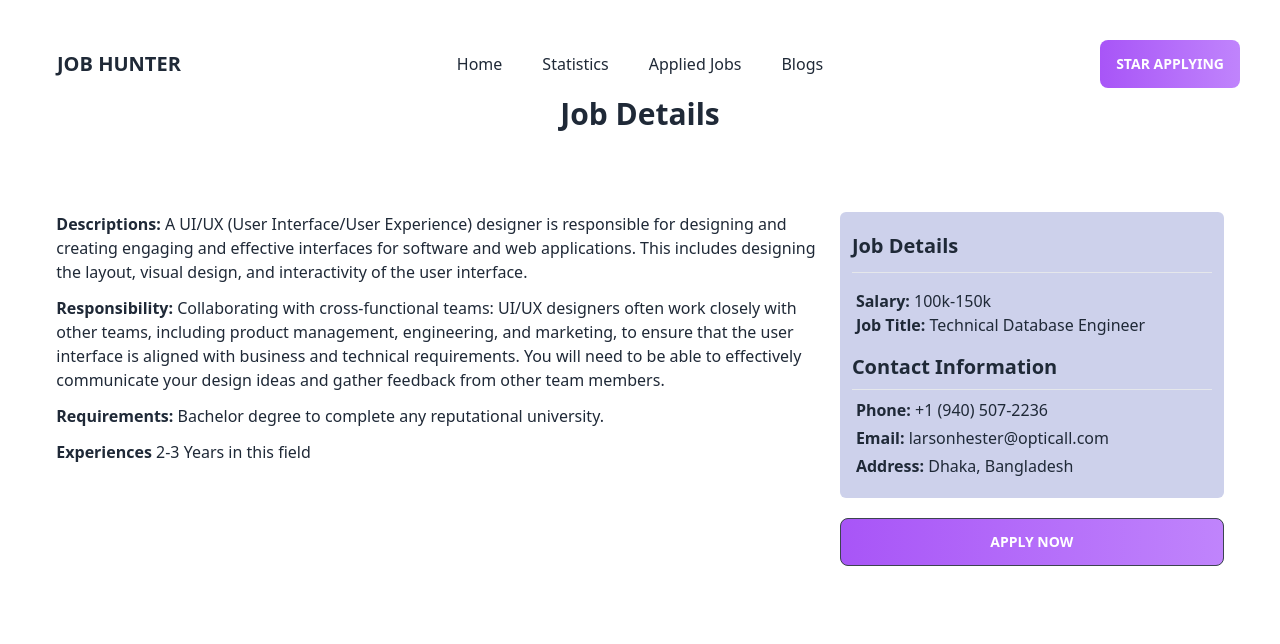
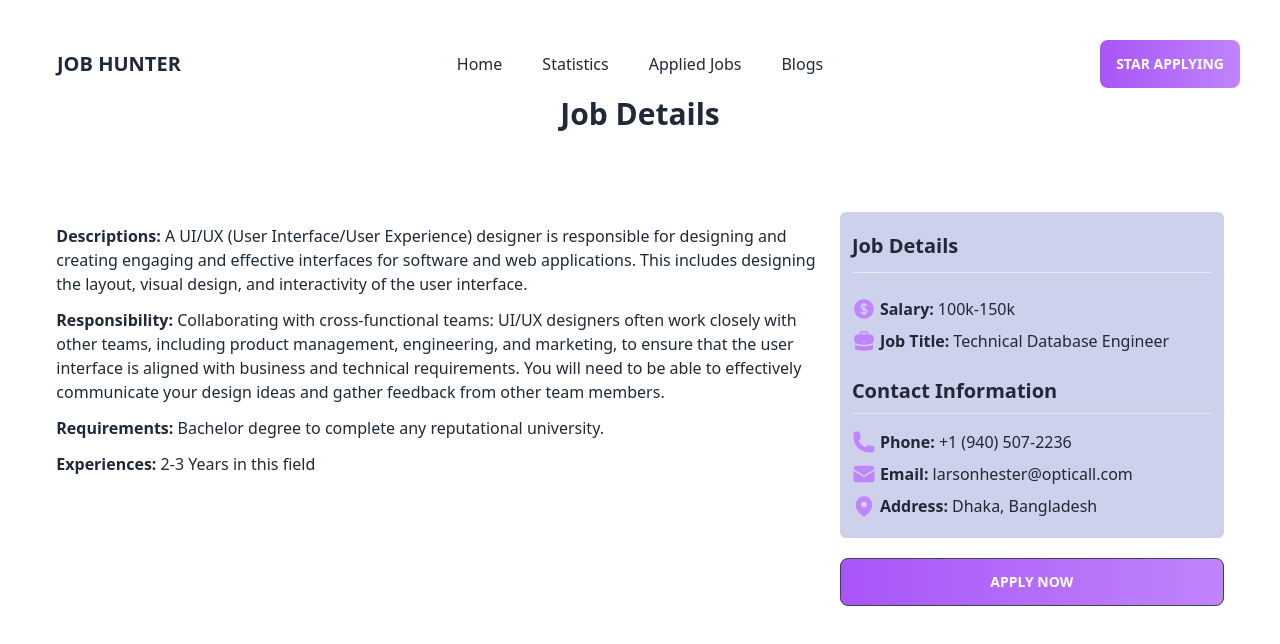
Before and after one commit to Sheikhmsip/Career-Hub-JS, a React (Vite) app: page /jobdetails/1 in a window 1280 px wide. Shown: the top 644 px of the page. Built offline with nearby package versions, Linux system fonts and the light colour scheme.

Commit message:
added some icone on job details page

```diff
--- a/src/components/JobDetails/JobDetails.jsx
+++ b/src/components/JobDetails/JobDetails.jsx
@@ -1,5 +1,6 @@
 import React from 'react';
 import { useLoaderData, useParams } from 'react-router-dom';
+import { CurrencyDollarIcon, MapPinIcon, BriefcaseIcon, PhoneIcon, EnvelopeIcon } from '@heroicons/react/24/solid'
 
 const JobDetails = () => {
     const data = useLoaderData();
@@ -19,23 +20,23 @@ const JobDetails = () => {
         <>
             <h1 className='text-center font-bold text-3xl'>Job Details</h1>
             <div className='grid md:grid-cols-3 mt-20 w-[96%] mx-auto gap-2'>
-                <div className=' md:col-span-2'>
+                <div className=' md:col-span-2 pt-3'>
                     <p className='pb-3'><span className='font-bold'>Descriptions: </span>{descriptions}</p>
                     <p className='pb-3'><span className='font-bold'>Responsibility: </span> {responsibility}</p>
                     <p className='pb-3'><span className='font-bold'>Requirements:</span> {requirements}</p>
-                    <p><span className='font-bold'>Experiences</span> {experiences}</p>
+                    <p><span className='font-bold'>Experiences:</span> {experiences}</p>
                 </div>
                 <div>
                     <div className='px-3 bg-[#cdd1eb] rounded-md py-5'>
                         <h2 className='text-xl font-bold pb-3 '>Job Details</h2>
                         <hr className='px-2 py-2' />
-                        <p className=' pl-1'><span className='font-bold'>Salary:</span> <span>{salary}</span></p>
-                        <p className='pl-1'><span className='font-bold'>Job Title:</span> <span>{name}</span></p>
+                        <p className='flex gap-1 pt-2'> <CurrencyDollarIcon  className="h-6 w-6 text-purple-400"/> <span className='font-bold'>Salary:</span> <span>{salary}</span></p>
+                        <p className='flex gap-1 py-2'><BriefcaseIcon className="h-6 w-6 text-purple-400" /> <span className='font-bold'>Job Title:</span> <span>{name}</span></p>
                         <p className=' text-xl font-bold pt-4 pb-2'>Contact Information</p>
                         <hr className='pb-2' />
-                        <p className='pl-1'><span className='font-bold'>Phone:</span> <span>{phone}</span></p>
-                        <p className='py-1 pl-1'><span className='font-bold'>Email:</span> <span>{email}</span></p>
-                        <p className='pl-1'><span className='font-bold'>Address:</span> <span>{address}</span></p>
+                        <p className='flex gap-1 pt-2'><PhoneIcon className="h-6 w-6 text-purple-400" ></PhoneIcon><span className='font-bold'>Phone:</span> <span>{phone}</span></p>
+                        <p className='flex gap-1 py-2'><EnvelopeIcon className="h-6 w-6 text-purple-400"/><span className='font-bold'>Email:</span> <span>{email}</span></p>
+                        <p className='flex gap-1'><MapPinIcon className="h-6 w-6 text-purple-400"/> <span className='font-bold'>Address:</span> <span>{address}</span></p>
                     </div>
                     <button className='w-full btn bg-gradient-to-r from-purple-500 to-purple-400 ... mt-5'>Apply Now</button>
 
```
